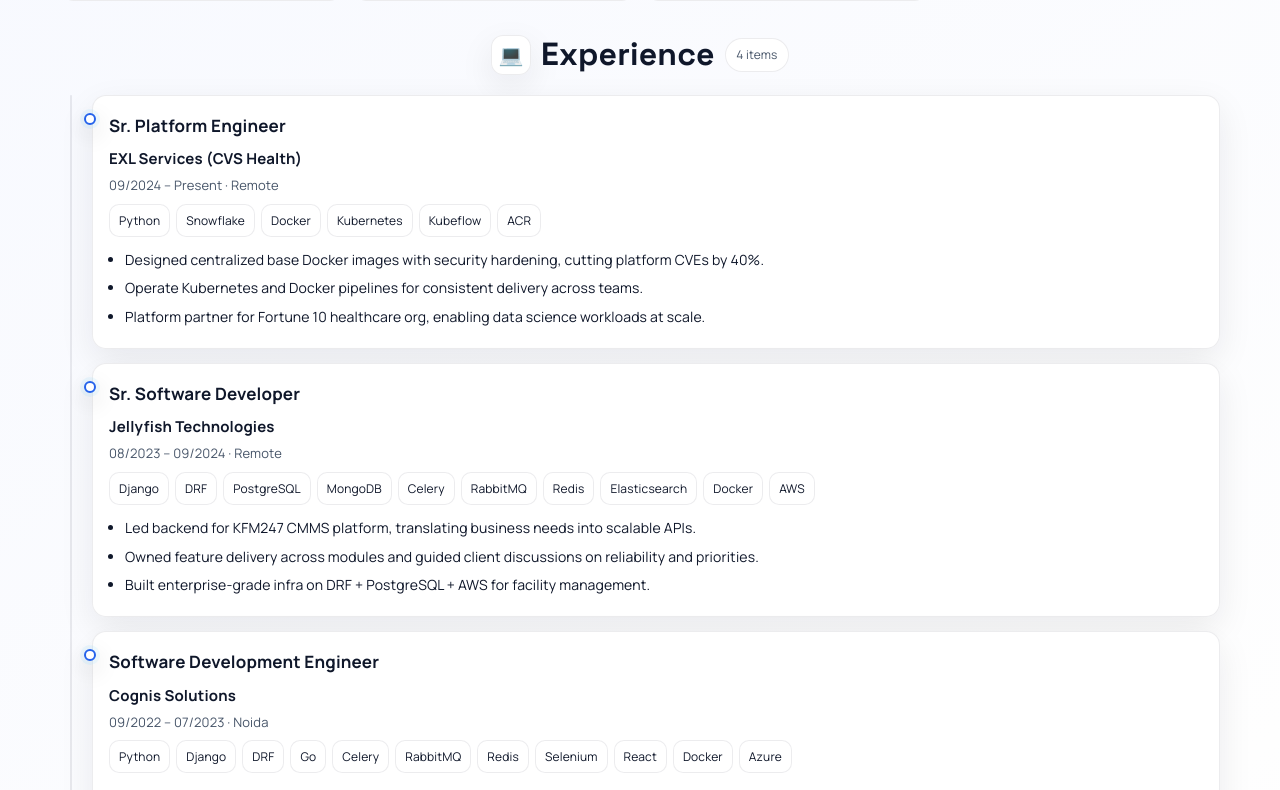
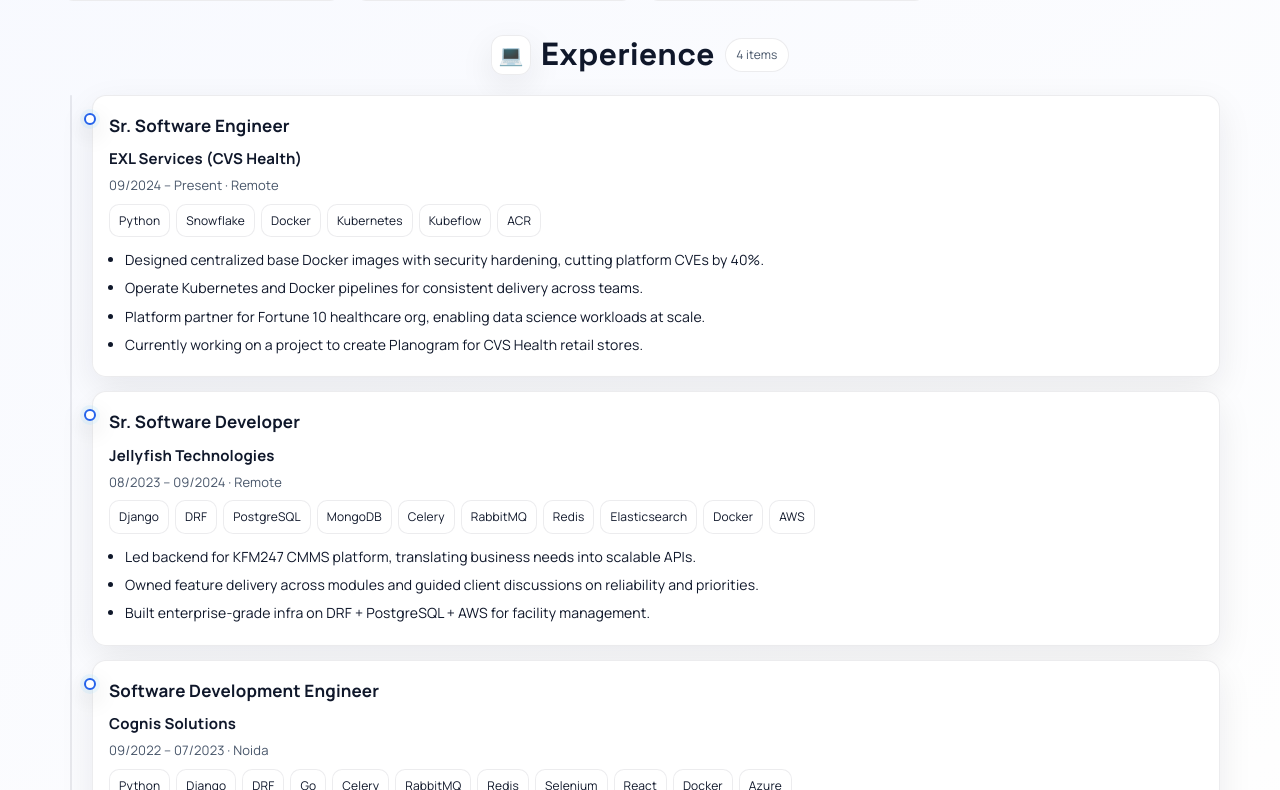
Before and after one commit to itsnamanmalik/naman-malik-portfolio, a React (Vite) app: page / in a window 1280 px wide. Shown: the part 1210-2000 px from the top of the page. Built offline with nearby package versions, Linux system fonts and the light colour scheme.

Commit message:
minor updates

```diff
--- a/src/data/portfolio.ts
+++ b/src/data/portfolio.ts
@@ -15,7 +15,7 @@
   },
   experience: [
     {
-      role: 'Sr. Platform Engineer',
+      role: 'Sr. Software Engineer',
       company: 'EXL Services (CVS Health)',
       period: '09/2024 – Present · Remote',
       stack: ['Python', 'Snowflake', 'Docker', 'Kubernetes', 'Kubeflow', 'ACR'],
@@ -23,6 +23,7 @@
         'Designed centralized base Docker images with security hardening, cutting platform CVEs by 40%.',
         'Operate Kubernetes and Docker pipelines for consistent delivery across teams.',
         'Platform partner for Fortune 10 healthcare org, enabling data science workloads at scale.',
+        'Currently working on a project to create Planogram for CVS Health retail stores.',
       ],
     },
     {
```
